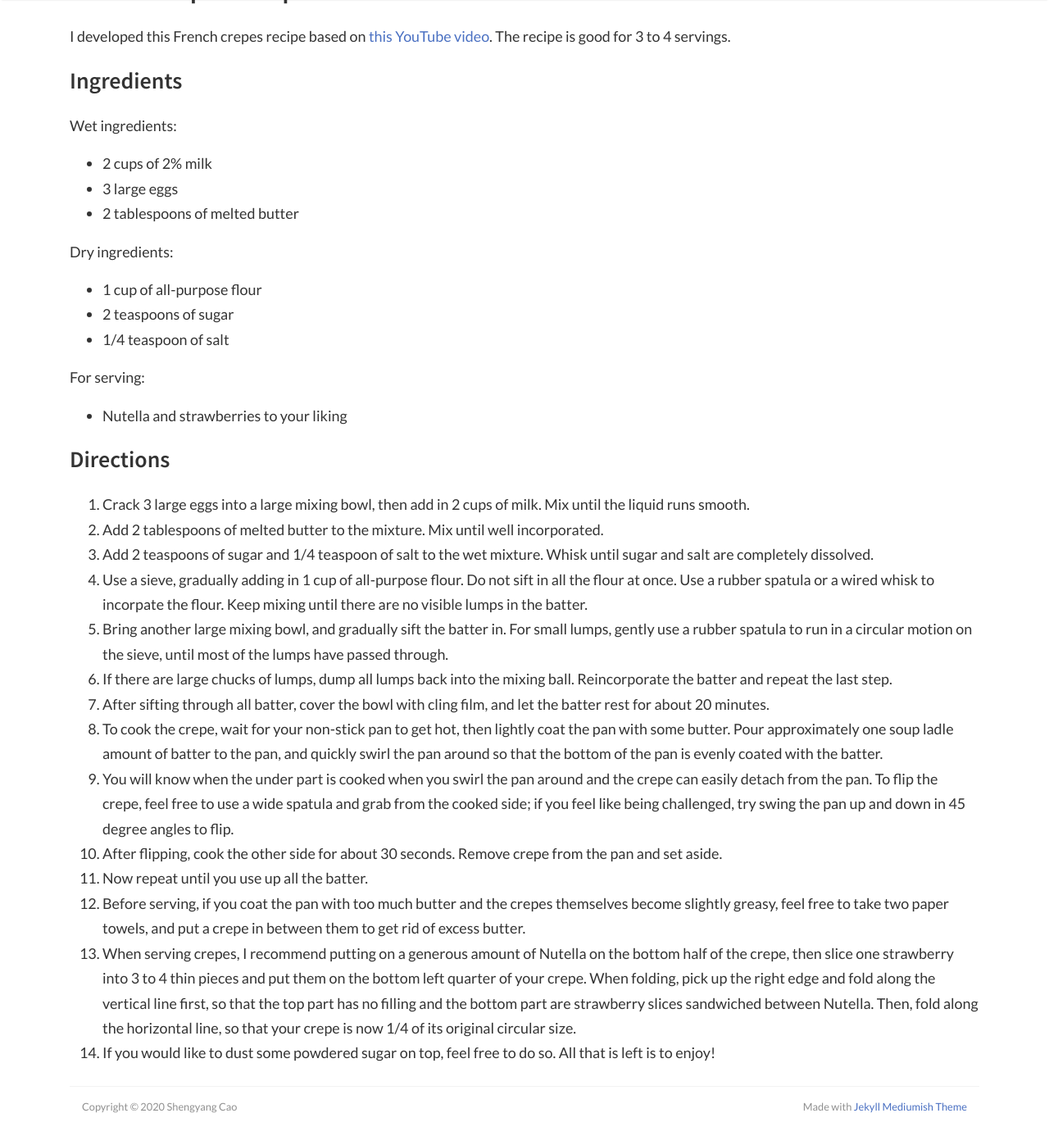
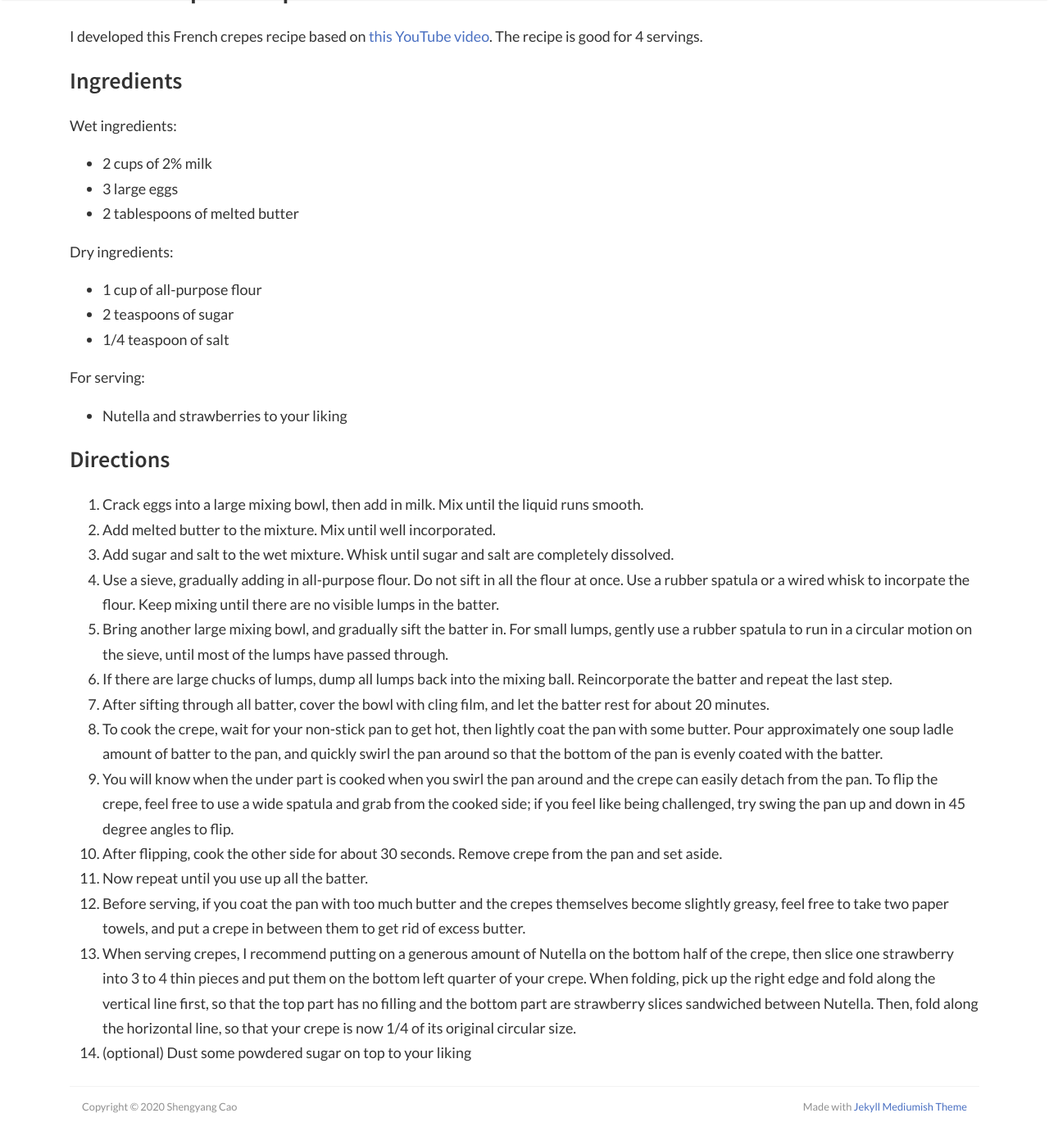
Before and after one commit to scaotravis/scaotravis.github.io, a Jekyll site: the page built from _posts/2019-07-09-crepes.md, in a window 1280 px wide and 1400 px high, scrolled down 309 px. Shown: the top 1397 px of the window at 82% size. Built offline with Jekyll 4.4.1, drawn with Linux system fonts in a browser that asks for light colours; nearby versions of some CDN libraries; comment, search, counter and statistics services are not loaded.

Commit message:
update recipe

```diff
--- a/_posts/2019-07-09-crepes.md
+++ b/_posts/2019-07-09-crepes.md
@@ -6,7 +6,7 @@ categories: non-academic/recipes
 
 ## French Crepes Recipe
 
-I developed this French crepes recipe based on [this YouTube video](https://youtu.be/ABfDv9OJuCI). The recipe is good for 3 to 4 servings.
+I developed this French crepes recipe based on [this YouTube video](https://youtu.be/ABfDv9OJuCI). The recipe is good for 4 servings.
 
 ### Ingredients
 Wet ingredients:
@@ -23,10 +23,10 @@ For serving:
 * Nutella and strawberries to your liking
 
 ### Directions
-1. Crack 3 large eggs into a large mixing bowl, then add in 2 cups of milk. Mix until the liquid runs smooth.
-1. Add 2 tablespoons of melted butter to the mixture. Mix until well incorporated.
-1. Add 2 teaspoons of sugar and 1/4 teaspoon of salt to the wet mixture. Whisk until sugar and salt are completely dissolved.
-1. Use a sieve, gradually adding in 1 cup of all-purpose flour. Do not sift in all the flour at once. Use a rubber spatula or a wired whisk to incorpate the flour. Keep mixing until there are no visible lumps in the batter.
+1. Crack eggs into a large mixing bowl, then add in milk. Mix until the liquid runs smooth.
+1. Add melted butter to the mixture. Mix until well incorporated.
+1. Add sugar and salt to the wet mixture. Whisk until sugar and salt are completely dissolved.
+1. Use a sieve, gradually adding in all-purpose flour. Do not sift in all the flour at once. Use a rubber spatula or a wired whisk to incorpate the flour. Keep mixing until there are no visible lumps in the batter.
 1. Bring another large mixing bowl, and gradually sift the batter in. For small lumps, gently use a rubber spatula to run in a circular motion on the sieve, until most of the lumps have passed through.
 1. If there are large chucks of lumps, dump all lumps back into the mixing ball. Reincorporate the batter and repeat the last step.
 1. After sifting through all batter, cover the bowl with cling film, and let the batter rest for about 20 minutes.
@@ -36,4 +36,4 @@ For serving:
 1. Now repeat until you use up all the batter.
 1. Before serving, if you coat the pan with too much butter and the crepes themselves become slightly greasy, feel free to take two paper towels, and put a crepe in between them to get rid of excess butter.
 1. When serving crepes, I recommend putting on a generous amount of Nutella on the bottom half of the crepe, then slice one strawberry into 3 to 4 thin pieces and put them on the bottom left quarter of your crepe. When folding, pick up the right edge and fold along the vertical line first, so that the top part has no filling and the bottom part are strawberry slices sandwiched between Nutella. Then, fold along the horizontal line, so that your crepe is now 1/4 of its original circular size.
-1. If you would like to dust some powdered sugar on top, feel free to do so. All that is left is to enjoy!
+1. (optional) Dust some powdered sugar on top to your liking
```
Also changed, not shown: 2 other files.
